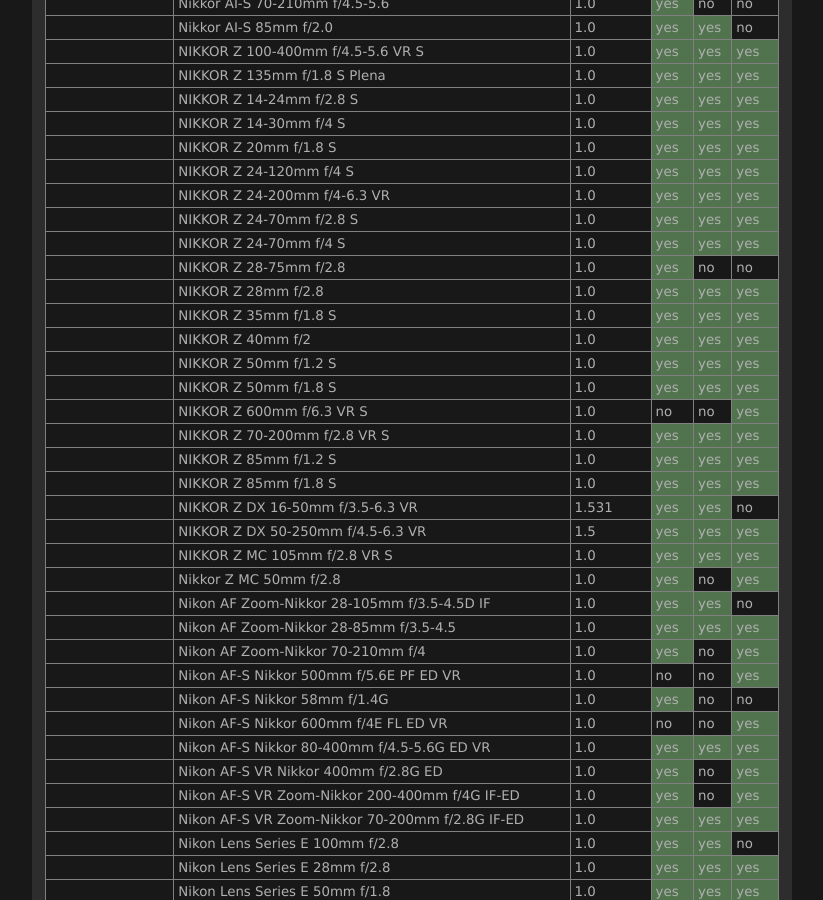
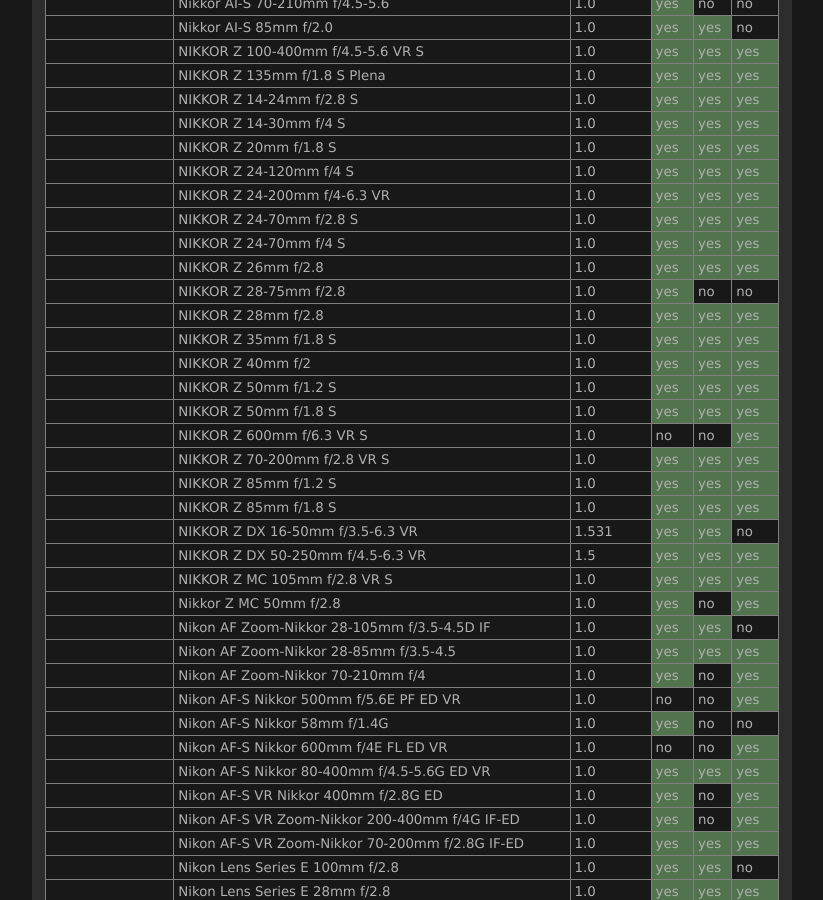
Before and after one commit to lensfun/lensfun.github.io, a Jekyll site: the page built from _posts/lenslist/2999-12-31-Lenslist-master.md, in a window 1280 px wide and 900 px high, scrolled down 15249 px. Shown: the whole window, without its empty margins (284-1107 px from the left). Built offline with Jekyll 4.4.1, drawn with Linux system fonts in a browser that asks for light colours.

Commit message:
Update master lens list from GitHub Actions

```diff
--- a/_posts/lenslist/2999-12-31-Lenslist-master.md
+++ b/_posts/lenslist/2999-12-31-Lenslist-master.md
@@ -633,6 +633,7 @@ This list was generated on 2024-06-28 from current Lensfun sources. Your Lensfun
 <tr class="lenslist-bg2"><td></td><td>NIKKOR Z 24-200mm f/4-6.3 VR</td><td>1.0</td><td class="lenslist-highlight lenslist-check">yes</td><td class="lenslist-highlight lenslist-check">yes</td><td class="lenslist-highlight lenslist-check">yes</td></tr>
 <tr class="lenslist-bg2"><td></td><td>NIKKOR Z 24-70mm f/2.8 S</td><td>1.0</td><td class="lenslist-highlight lenslist-check">yes</td><td class="lenslist-highlight lenslist-check">yes</td><td class="lenslist-highlight lenslist-check">yes</td></tr>
 <tr class="lenslist-bg2"><td></td><td>NIKKOR Z 24-70mm f/4 S</td><td>1.0</td><td class="lenslist-highlight lenslist-check">yes</td><td class="lenslist-highlight lenslist-check">yes</td><td class="lenslist-highlight lenslist-check">yes</td></tr>
+<tr class="lenslist-bg2"><td></td><td>NIKKOR Z 26mm f/2.8</td><td>1.0</td><td class="lenslist-highlight lenslist-check">yes</td><td class="lenslist-highlight lenslist-check">yes</td><td class="lenslist-highlight lenslist-check">yes</td></tr>
 <tr class="lenslist-bg2"><td></td><td>NIKKOR Z 28-75mm f/2.8</td><td>1.0</td><td class="lenslist-highlight lenslist-check">yes</td><td class="lenslist-check">no</td><td class="lenslist-check">no</td></tr>
 <tr class="lenslist-bg2"><td></td><td>NIKKOR Z 28mm f/2.8</td><td>1.0</td><td class="lenslist-highlight lenslist-check">yes</td><td class="lenslist-highlight lenslist-check">yes</td><td class="lenslist-highlight lenslist-check">yes</td></tr>
 <tr class="lenslist-bg2"><td></td><td>NIKKOR Z 35mm f/1.8 S</td><td>1.0</td><td class="lenslist-highlight lenslist-check">yes</td><td class="lenslist-highlight lenslist-check">yes</td><td class="lenslist-highlight lenslist-check">yes</td></tr>
```
